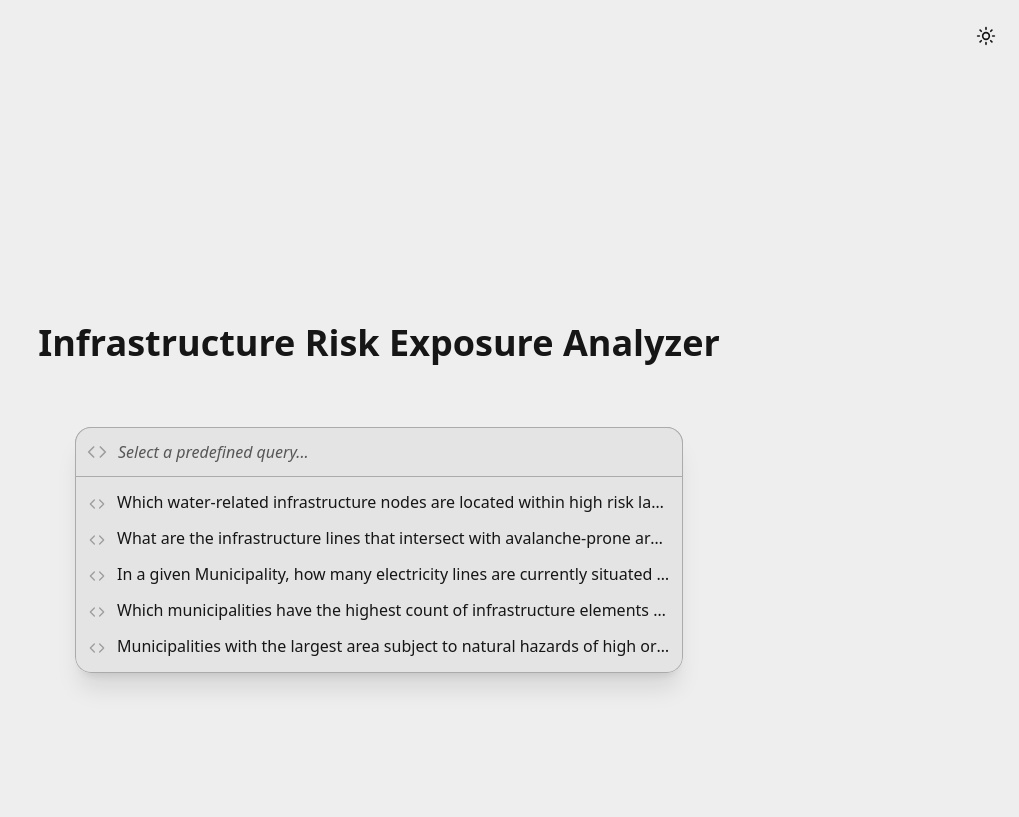
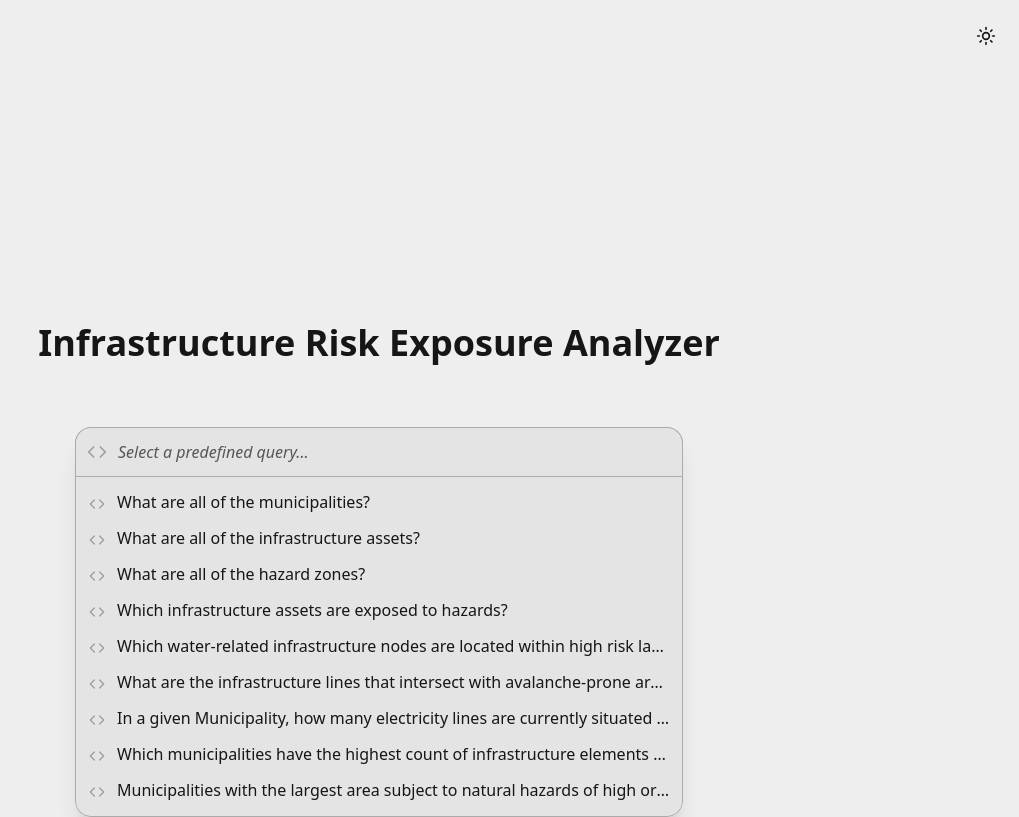
Before and after one commit to rolandbernard/dc-project, a React (Vite) app in the folder project/code/app/: page / in a window 1280 px wide. Shown: the whole page, without its empty margins (261-1280 px from the left). Built offline with nearby package versions, Linux system fonts and the light colour scheme.

Commit message:
Implemented the dynamic query generation.

```diff
--- a/project/code/app/src/api.ts
+++ b/project/code/app/src/api.ts
@@ -42,25 +42,29 @@ export interface SparqlQueryResponse {
 
 /** All of the possible pre-build suggestions to setup the application. */
 const allSuggestions: [string, string][] = [
+    ["What are all of the municipalities?", ""],
+    ["What are all of the infrastructure assets?", ""],
+    ["What are all of the hazard zones?", ""],
+    ["Which infrastructure assets are exposed to hazards?", ""],
     [
         "Which water-related infrastructure nodes are located within high risk landslide zones?",
-        "?a",
+        "",
     ],
     [
         "What are the infrastructure lines that intersect with avalanche-prone areas?",
-        "?b",
+        "",
     ],
     [
         "In a given Municipality, how many electricity lines are currently situated in a hazard zone?",
-        "?c",
+        "",
     ],
     [
         "Which municipalities have the highest count of infrastructure elements exposed to natural hazards?",
-        "?d",
+        "",
     ],
     [
         "Municipalities with the largest area subject to natural hazards of high or very high danger level?",
-        "?e",
+        "",
     ],
 ];
 
@@ -211,7 +215,7 @@ WHERE {
  * The set of query parameters for the generation of the dynamic SPARQL query
  * that is being generated in the frontend based on user settings.
  */
-interface QueryFilters {
+export interface QueryFilters {
     infraTypes?: ("Line" | "Node")[];
     hazardTypes?: ("Landslide" | "Avalanche")[];
     domains?: ("Energy" | "Communication" | "Water" | "Waste")[];
@@ -238,16 +242,113 @@ export function buildDynamicSparql(config: QueryFilters) {
         groupByMunicipality = false,
         limit = -1,
     } = config;
-    let selectClause = "";
-    let whereConditions = [] as string[];
-    let groupByClause = "";
-    let orderByClause = "";
-    let limitClause = limit >= 0 ? `LIMIT ${limit}` : "";
+    const onlyMunicipality = infraTypes.length + hazardTypes.length === 0;
+    const selectClause = [
+        groupByMunicipality && !onlyMunicipality
+            ? "?municipality (SAMPLE(?nameIt) AS ?nameIt) (SAMPLE(?nameDe) AS ?nameDe) " +
+              "(SAMPLE(?nameLd) AS ?nameLd) (SAMPLE(?municipGeometry) AS ?municipGeometry)"
+            : "?municipality ?nameIt ?nameDe ?nameLd" +
+              (onlyMunicipality ? " ?municipGeometry" : ""),
+    ];
+    const whereConditions = [
+        "?municipality a :Municipality ;\n" +
+            (groupByMunicipality || onlyMunicipality
+                ? "        :geometry ?municipGeometry ; \n"
+                : "") +
+            "        :nameIt ?nameIt ;\n" +
+            "        :nameDe ?nameDe .",
+        "OPTIONAL { ?municipality :nameLd ?nameLd . }",
+    ];
+    if (municipalities.length !== 0) {
+        whereConditions.push(
+            `VALUES ?municipality {${municipalities.map(iri => `<${iri}>`).join(" ")}}`,
+        );
+    }
+    if (infraTypes.length !== 0) {
+        const postfix = infraTypes.length === 2 ? "" : infraTypes[0];
+        if (groupByMunicipality) {
+            selectClause.push(
+                "(COUNT(DISTINCT ?infrastructure) AS ?count) (SUM(?length) AS ?length)",
+            );
+            whereConditions.push(
+                `?infrastructure a :Infrastructure${postfix} ;\n` +
+                    "        :infrastructureIn ?municipality .",
+            );
+        } else {
+            selectClause.push(
+                "?infrastructure ?kindDe ?kindIt ?length ?infraGeometry",
+            );
+            whereConditions.push(
+                `?infrastructure a :Infrastructure${postfix} ;\n` +
+                    "        :infrastructureIn ?municipality ;\n" +
+                    "        :typeNameIt ?kindIt ;\n" +
+                    "        :typeNameDe ?kindDe ;\n" +
+                    "        :geometry ?infraGeometry .",
+            );
+        }
+        whereConditions.push(
+            "OPTIONAL { ?infrastructure :lineLength ?length. }",
+        );
+        if (domains.length === 1) {
+            whereConditions.push(
+                `?infrastructure a :${domains[0]}Infrastructure .`,
+            );
+        } else if (domains.length !== 0) {
+            whereConditions.push(
+                "?infrastructure a ?domain .",
+                `VALUES ?domain {${domains.map(d => `:${d}Infrastructure`).join(" ")}}`,
+            );
+        }
+    }
+    if (hazardTypes.length !== 0) {
+        const prefix = hazardTypes.length === 2 ? "Hazard" : hazardTypes[0];
+        if (infraTypes.length === 0) {
+            if (groupByMunicipality) {
+                selectClause.push(
+                    "(COUNT(DISTINCT ?hazard) AS ?count) (SUM(?area) AS ?area)",
+                );
+                whereConditions.push(
+                    `?hazard a :${prefix}Zone ;\n` +
+                        "        :hazardZoneIn ?municipality .",
+                );
+            } else {
+                selectClause.push(
+                    "?hazard ?processDe ?processIt ?dangerDe ?dangerIt ?area ?hazardGeometry",
+                );
+                whereConditions.push(
+                    `?hazard a :${prefix}Zone ;\n` +
+                        "        :hazardZoneIn ?municipality ;\n" +
+                        "        :processNameIt ?processDe ;\n" +
+                        "        :processNameDe ?processIt ;\n" +
+                        "        :dangerNameIt ?dangerDe ;\n" +
+                        "        :dangerNameDe ?dangerIt ;\n" +
+                        "        :geometry ?hazardGeometry .",
+                );
+            }
+            whereConditions.push("OPTIONAL { ?hazard :hazardArea ?area. }");
+        } else {
+            whereConditions.push(`?hazard a :${prefix}Zone .`);
+        }
+        if (dangerLevels.length === 1) {
+            whereConditions.push(`?hazard a :${dangerLevels[0]}DangerZone .`);
+        } else if (dangerLevels.length !== 0) {
+            whereConditions.push(
+                "?hazard a ?dangerLevel .",
+                `VALUES ?dangerLevel {${dangerLevels.map(d => `:${d}DangerZone`).join(" ")}}`,
+            );
+        }
+    }
+    if (infraTypes.length !== 0 && hazardTypes.length !== 0) {
+        whereConditions.push("?infrastructure :isExposedTo ?hazard .");
+    }
+    const groupByClause = groupByMunicipality ? "GROUP BY ?municipality" : "";
+    const orderByClause = "";
+    const limitClause = limit >= 0 ? `LIMIT ${limit}` : "";
     // Assemble the final SPARQL query.
     return `
 PREFIX : <http://rolandb.com/ontologies/dc#>
 
-SELECT ${selectClause}
+SELECT DISTINCT ${selectClause.join(" ")}
 WHERE {
     ${whereConditions.join("\n    ")}
 }
@@ -264,8 +365,8 @@ export interface Municipality {
     name_de: string;
     name_it: string;
     name_ld?: string;
-    area: number;
-    geometry: string;
+    area?: number;
+    geometry?: string;
 }
 
 /**
@@ -277,7 +378,7 @@ export interface Hazard {
     process_it: string;
     danger_de: string;
     danger_it: string;
-    geometry: string;
+    geometry?: string;
 }
 
 /**
@@ -287,7 +388,7 @@ export interface Infrastructure {
     iri: string;
     kind_de: string;
     kind_it: string;
-    geometry: string;
+    geometry?: string;
 }
 
 /**
@@ -300,6 +401,7 @@ export interface QueryResult {
     area?: number;
     infrastructure?: Infrastructure;
     length?: number;
+    count?: number;
 }
 
 /**
@@ -318,29 +420,30 @@ export function useDynamicQuery(
         result &&
         result.results.bindings.map(row => ({
             municipality: {
-                iri: "",
-                name_de: "",
-                name_it: "",
-                name_ld: "",
-                area: 0,
-                geometry: "",
+                iri: row.municipality!.value,
+                name_de: row.nameIt!.value,
+                name_it: row.nameDe!.value,
+                name_ld: row.nameLd?.value,
+                area: row.municipArea && parseFloat(row.municipArea.value),
+                geometry: row.municipGeometry?.value,
             },
-            hazard: {
-                iri: "",
-                process_de: "",
-                process_it: "",
-                danger_de: "",
-                danger_it: "",
-                geometry: "",
+            hazard: row.hazard && {
+                iri: row.hazard.value,
+                process_de: row.processDe!.value,
+                process_it: row.processIt!.value,
+                danger_de: row.dangerDe!.value,
+                danger_it: row.dangerIt!.value,
+                geometry: row.hazardGeometry?.value,
             },
-            area: 0,
-            infrastructure: {
-                iri: "",
-                kind_de: "",
-                kind_it: "",
-                geometry: "",
+            area: row.area && parseFloat(row.area.value),
+            infrastructure: row.infrastructure && {
+                iri: row.infrastructure.value,
+                kind_de: row.kindDe!.value,
+                kind_it: row.kindIt!.value,
+                geometry: row.infraGeometry?.value,
             },
-            length: 0,
+            length: row.length && parseFloat(row.length.value),
+            count: row.count && parseInt(row.count.value),
         }))
     );
 }
```
Also changed, not shown: project/code/app/src/page/QueryPage.tsx (+22 -8 lines).
